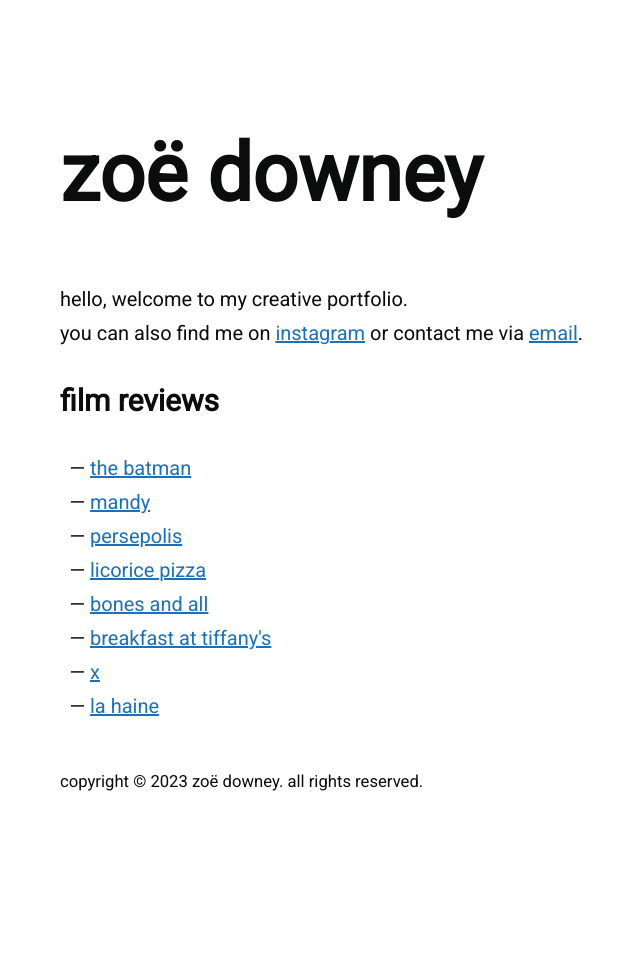
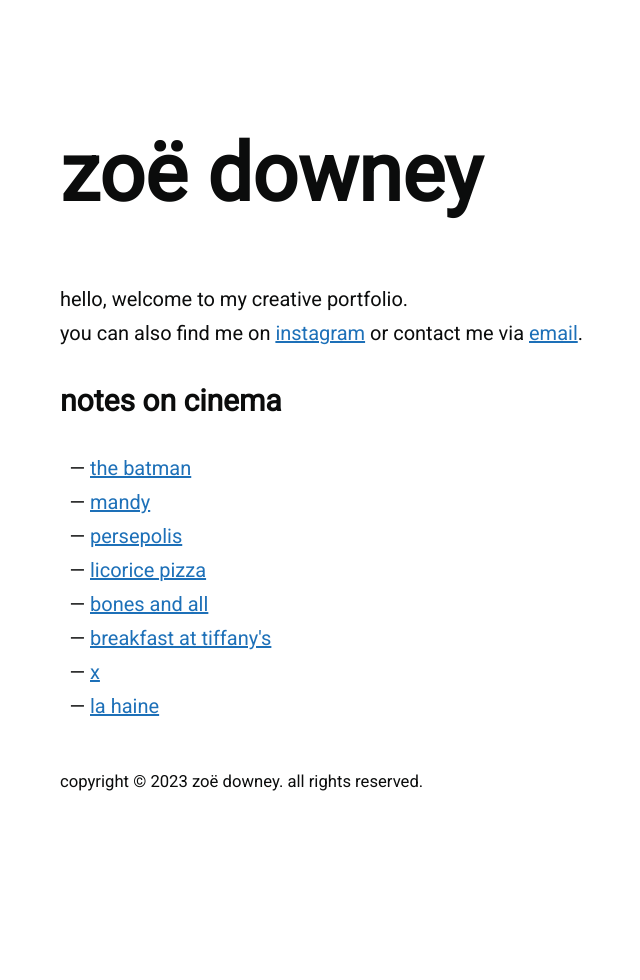
Before and after one commit to zoeurl/zoedowney.github.io, a Jekyll site: the page built from index.html, in a window 1280 px wide. Shown: the whole page, without its empty margins (180-820 px from the left). Built offline with Jekyll 4.4.1, drawn with Linux system fonts in a browser that asks for light colours.

Commit message:
Update index.html

```diff
--- a/index.html
+++ b/index.html
@@ -10,7 +10,7 @@ hello, welcome to my creative portfolio.
 or contact me via <a href="mailto:{{site.email}}">email</a>.
 </p>
 
-<h2>film reviews</h2>
+<h2>notes on cinema</h2>
 <div class="article-list">
   <ul class="lowercase">
   {% for post in site.posts %}
```
